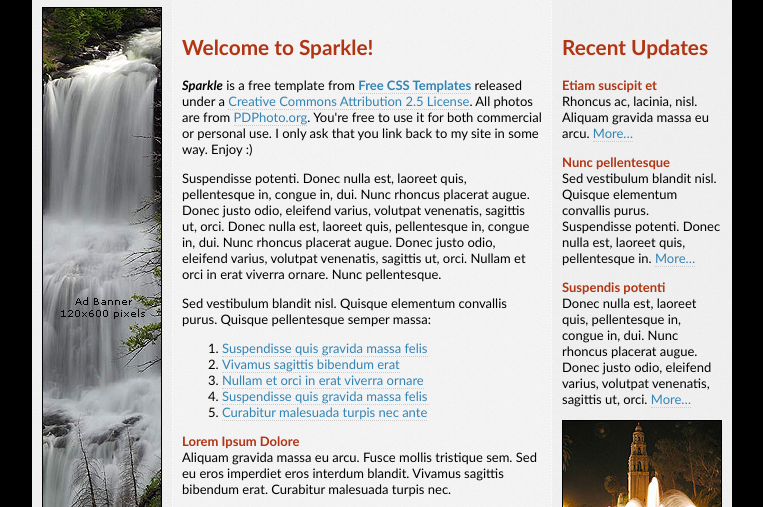
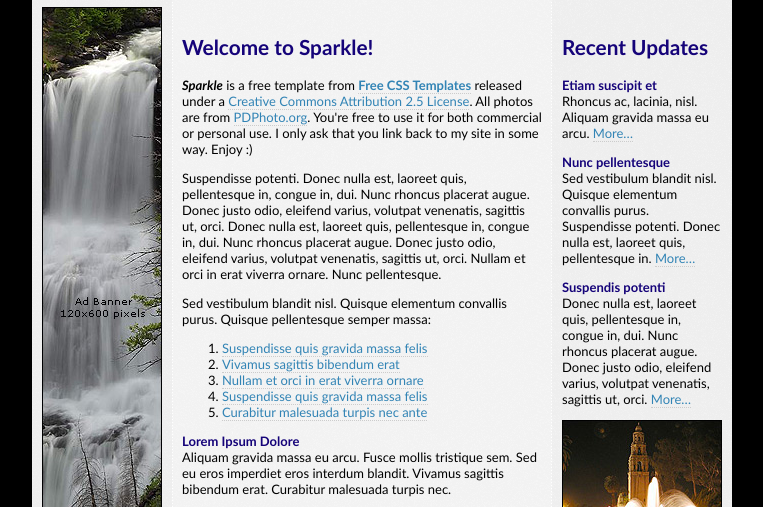
Before and after one commit to jessicamnelsonn/cpnt201-a1-2-sparkle, a plain HTML site: page index.html in a window 1280 px wide. Shown: the part 265-772 px from the top of the page, without its empty margins (258-1021 px from the left). Drawn offline with Linux system fonts and the light colour scheme.

Commit message:
changed h1, h2 and h3 colour

```diff
--- a/default.css
+++ b/default.css
@@ -12,7 +12,7 @@ body {
 }
 
 h1, h2, h3 {
-	color: #B13413;
+	color: #150379;
 }
 
 h2 {
```
